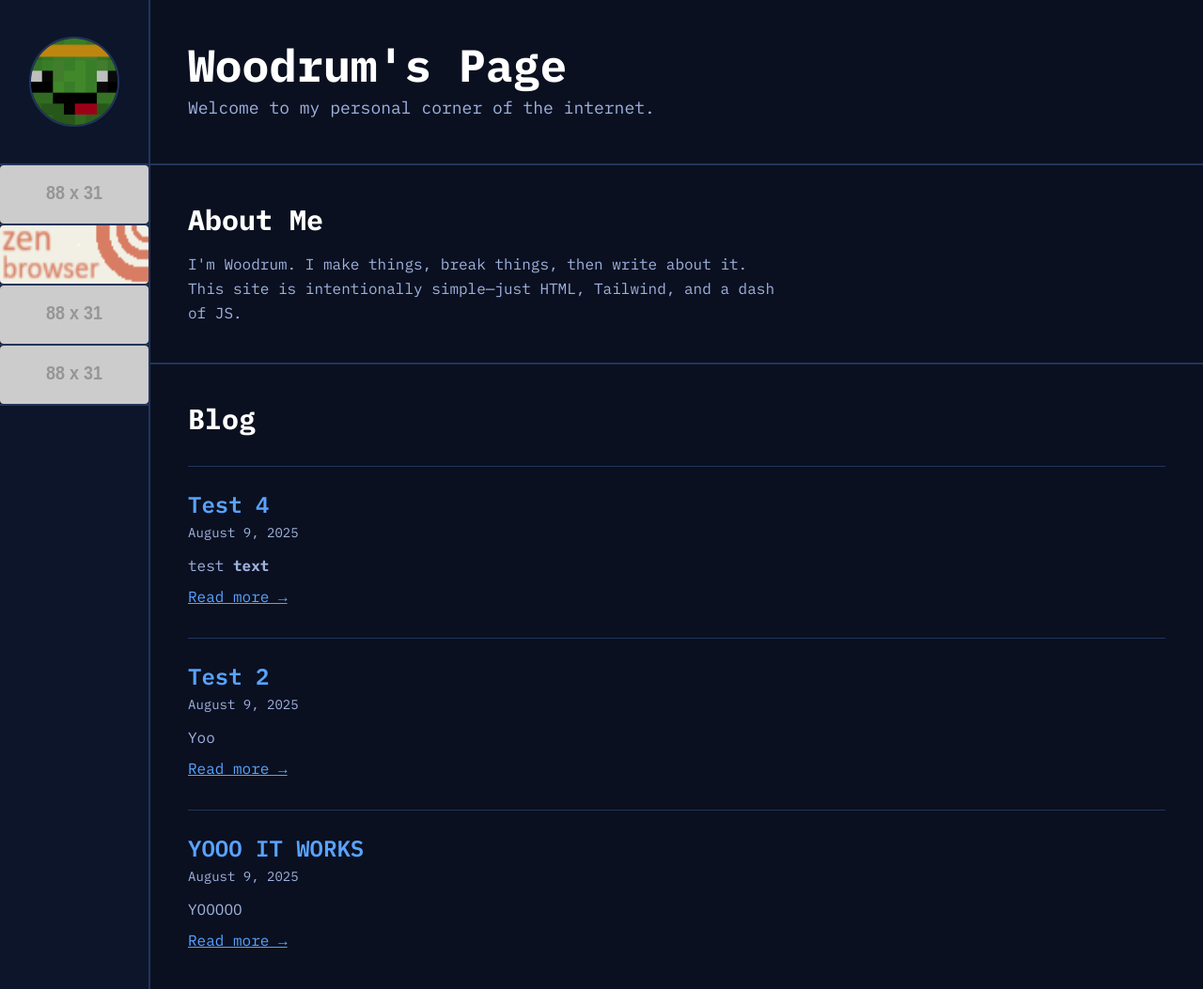
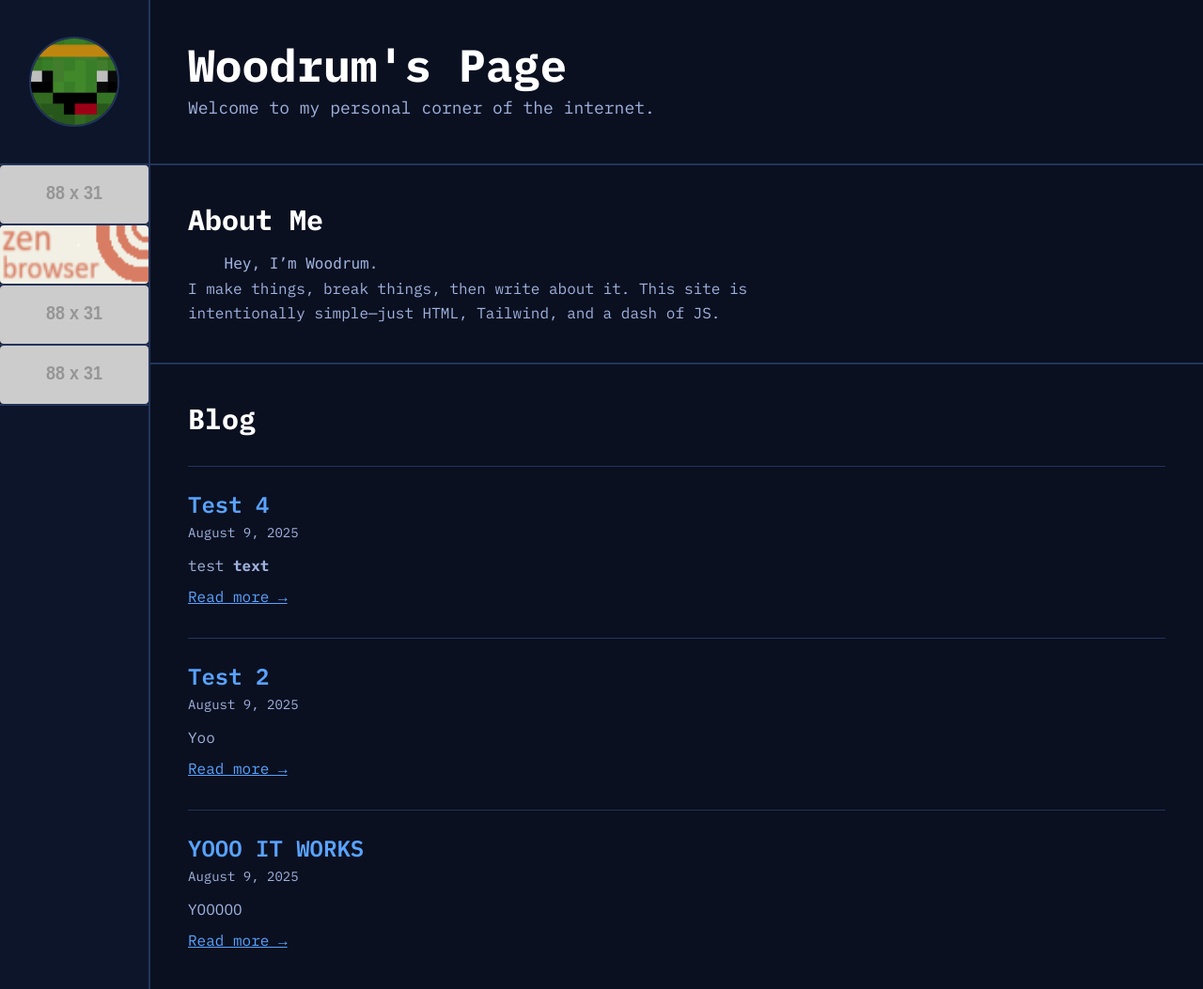
Before and after one commit to Wooldrum/wooldrum.github.io, a Jekyll site: the page built from index.html, in a window 1280 px wide and 1053 px high. Shown: the whole window at 94% size. Built offline with Jekyll 4.4.1, drawn with Linux system fonts in a browser that asks for light colours; nearby versions of some CDN libraries.

Commit message:
Update index.html

```diff
--- a/index.html
+++ b/index.html
@@ -67,7 +67,7 @@
              class="hidden absolute left-2 top-40 z-50 w-36 bg-dark-panel border-2 border-dark-line rounded-xl shadow-lg">
           <a href="#" class="menu-item text-dark-muted">Placeholder 1</a>
           <a href="#" class="menu-item text-dark-muted">Placeholder 2</a>
-          <a href="/admin/" class="menu-item text-dark-accent font-semibold">Admin</a>
+          <a href="/admin/login.html" class="menu-item text-dark-accent font-semibold">Admin</a>
         </div>
 
         <!-- Buttons (fill boxes) -->
@@ -107,16 +107,19 @@
       <!-- About -->
       <section id="about" class="p-6 md:p-10 border-b-2 border-dark-line">
         <h2 class="text-3xl font-bold text-white mb-4">About Me</h2>
-        <p class="text-dark-muted leading-relaxed max-w-prose">
-          I'm Woodrum. I make things, break things, then write about it. This site is intentionally simple—just HTML, Tailwind, and a dash of JS.
-        </p>
+
+        {% capture about_md %}
+        {% include_relative assets/content/about.md %}
+        {% endcapture %}
+        <div class="prose prose-invert max-w-prose text-dark-muted leading-relaxed">
+          {{ about_md | markdownify }}
+        </div>
       </section>
 
       <!-- Blog -->
       <section id="blog" class="p-6 md:p-10">
         <div class="flex items-center justify-between">
           <h2 class="text-3xl font-bold text-white">Blog</h2>
-          <!-- “Open Editor” button removed -->
         </div>
 
         <div class="mt-8 space-y-8">
```
